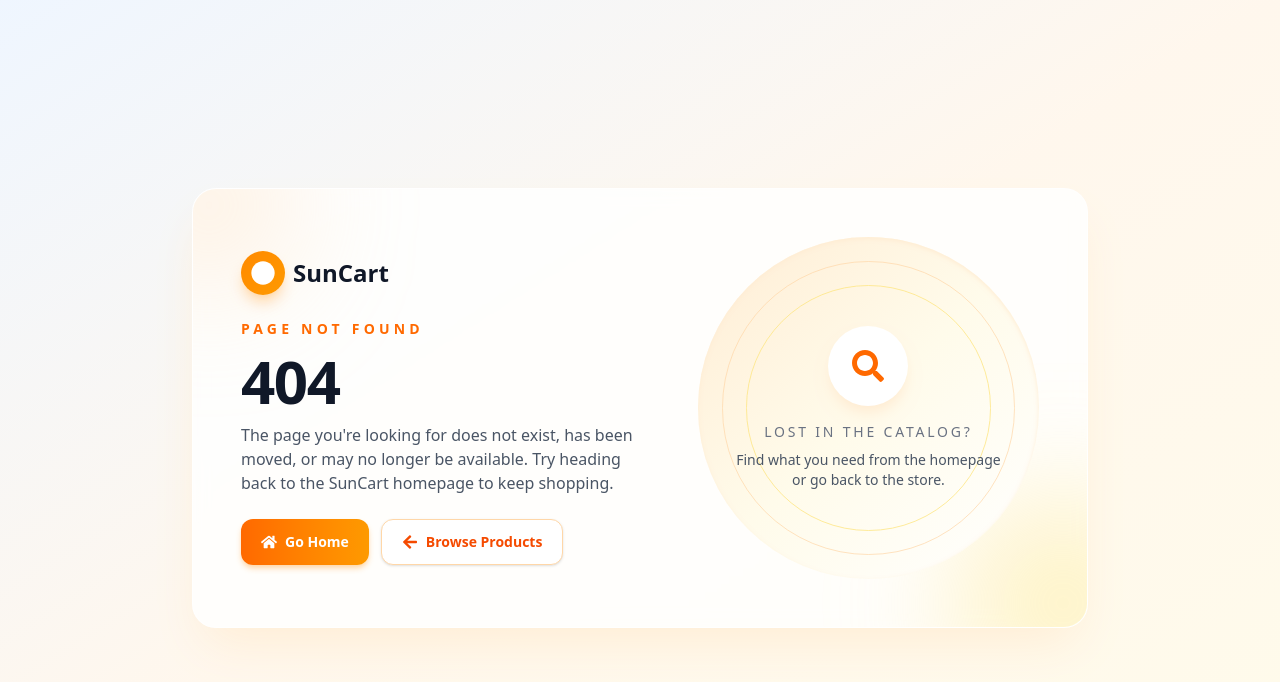
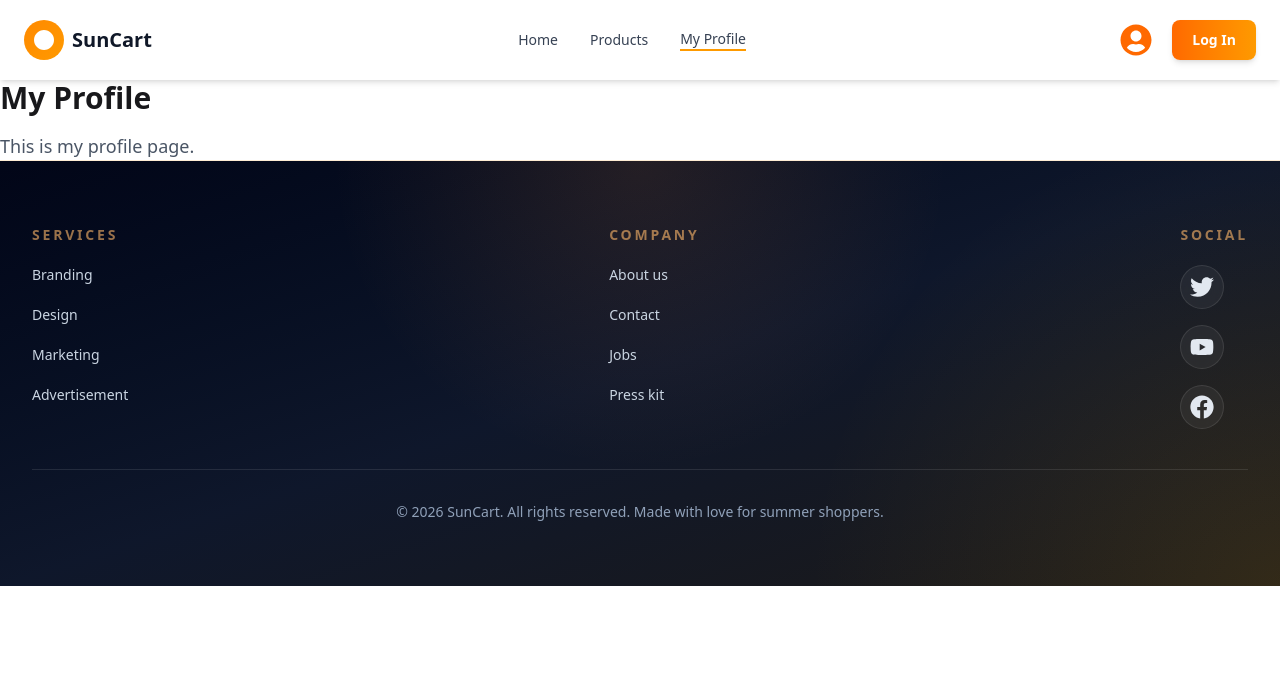
Before and after one commit to Ashraful-IR/SunCart-Summer-Essentials-Store, a Next.js app: page /MyProfile in a window 1280 px wide. Before the commit this address had no page. Shown: the top 682 px of the page. Built offline with nearby package versions, Linux system fonts and the light colour scheme.

Commit message:
Half basic Design done

```diff
--- a/src/app/(main)/Home/page.jsx
+++ b/src/app/(main)/Home/page.jsx
@@ -1,4 +1,4 @@
-import React from 'react';
+import React from "react";
 
 const HomePage = () => {
   return (
--- /dev/null
+++ b/src/app/(main)/MyProfile/page.jsx
@@ -0,0 +1,12 @@
+import React from "react";
+
+const MyProfile = () => {
+  return (
+    <div>
+      <h1 className="text-3xl font-bold">My Profile</h1>
+      <p className="mt-4 text-lg text-gray-600">This is my profile page.</p>
+    </div>
+  );
+};
+
+export default MyProfile;
--- a/src/components/shared/Footer.jsx
+++ b/src/components/shared/Footer.jsx
@@ -6,57 +6,64 @@ const FooterPage = () => {
   return (
     <footer className="relative overflow-hidden border-t border-orange-100 bg-linear-to-br from-slate-950 via-slate-900 to-stone-900 text-slate-100">
       <div className="absolute inset-0 bg-[radial-gradient(circle_at_top,rgba(251,146,60,0.12),transparent_40%),radial-gradient(circle_at_bottom_right,rgba(251,191,36,0.1),transparent_35%)]"></div>
-      <div className="relative mx-auto flex w-full max-w-7xl flex-col gap-10 px-4 py-12 sm:px-6 sm:py-14 lg:flex-row lg:items-start lg:justify-between lg:px-8 lg:py-16">
-        <nav className="space-y-4 sm:space-y-5">
-          <h6 className="text-sm font-semibold uppercase tracking-[0.2em] text-orange-300 footer-title">
+      <div className="relative mx-auto w-full max-w-7xl px-3 py-8 sm:px-4 sm:py-10 md:px-6 md:py-12 lg:px-8 lg:py-16">
+        <div className="grid grid-cols-2 gap-4 justify-center sm:gap-6 md:gap-8 lg:flex lg:flex-row lg:items-start lg:justify-between lg:gap-12">
+        <nav className="space-y-3 text-center sm:text-left sm:space-y-4 md:space-y-5">
+          <h6 className="text-xs font-semibold uppercase tracking-[0.2em] text-orange-300 sm:text-sm footer-title">
             Services
           </h6>
-          <Link href="/" className="link link-hover block text-sm text-slate-300 transition hover:text-orange-300">
+          <Link href="/" className="link link-hover block text-xs text-slate-300 transition hover:text-orange-300 sm:text-sm">
             Branding
           </Link>
-          <Link href="/" className="link link-hover block text-sm text-slate-300 transition hover:text-orange-300">
+          <Link href="/" className="link link-hover block text-xs text-slate-300 transition hover:text-orange-300 sm:text-sm">
             Design
           </Link>
-          <Link href="/" className="link link-hover block text-sm text-slate-300 transition hover:text-orange-300">
+          <Link href="/" className="link link-hover block text-xs text-slate-300 transition hover:text-orange-300 sm:text-sm">
             Marketing
           </Link>
-          <Link href="/" className="link link-hover block text-sm text-slate-300 transition hover:text-orange-300">
+          <Link href="/" className="link link-hover block text-xs text-slate-300 transition hover:text-orange-300 sm:text-sm">
             Advertisement
           </Link>
         </nav>
-        <nav className="space-y-4 sm:space-y-5">
-          <h6 className="text-sm font-semibold uppercase tracking-[0.2em] text-orange-300 footer-title">
+        <nav className="space-y-3 text-center sm:text-left sm:space-y-4 md:space-y-5">
+          <h6 className="text-xs font-semibold uppercase tracking-[0.2em] text-orange-300 sm:text-sm footer-title">
             Company
           </h6>
-          <Link href="/" className="link link-hover block text-sm text-slate-300 transition hover:text-orange-300">
+          <Link href="/" className="link link-hover block text-xs text-slate-300 transition hover:text-orange-300 sm:text-sm">
             About us
           </Link>
-          <Link href="/" className="link link-hover block text-sm text-slate-300 transition hover:text-orange-300">
+          <Link href="/" className="link link-hover block text-xs text-slate-300 transition hover:text-orange-300 sm:text-sm">
             Contact
           </Link>
-          <Link href="/" className="link link-hover block text-sm text-slate-300 transition hover:text-orange-300">
+          <Link href="/" className="link link-hover block text-xs text-slate-300 transition hover:text-orange-300 sm:text-sm">
             Jobs
           </Link>
-          <Link href="/" className="link link-hover block text-sm text-slate-300 transition hover:text-orange-300">
+          <Link href="/" className="link link-hover block text-xs text-slate-300 transition hover:text-orange-300 sm:text-sm">
             Press kit
           </Link>
         </nav>
-        <nav className="space-y-4 sm:space-y-5">
-          <h6 className="text-sm font-semibold uppercase tracking-[0.2em] text-orange-300 footer-title">
+        <nav className="col-span-2 space-y-3 text-center sm:col-span-1 sm:text-left sm:space-y-4 md:space-y-5">
+          <h6 className="text-xs font-semibold uppercase tracking-[0.2em] text-orange-300 sm:text-sm footer-title">
             Social
           </h6>
-          <div className="grid grid-flow-col gap-3 sm:gap-4">
-            <Link href="/" className="grid h-11 w-11 place-items-center rounded-full border border-white/10 bg-white/5 text-slate-200 backdrop-blur transition hover:-translate-y-0.5 hover:border-orange-300/50 hover:bg-orange-500/15 hover:text-orange-300">
-              <FaTwitter className="h-5 w-5 sm:h-6 sm:w-6" />
+          <div className="flex  justify-center sm:justify-start gap-2 sm:gap-3 md:gap-4 sm:flex-col">
+            <Link href="/" className="grid h-9 w-9 place-items-center rounded-full border border-white/10 bg-white/5 text-slate-200 backdrop-blur transition hover:-translate-y-0.5 hover:border-orange-300/50 hover:bg-orange-500/15 hover:text-orange-300 sm:h-10 sm:w-10 md:h-11 md:w-11">
+              <FaTwitter className="h-4 w-4 sm:h-5 sm:w-5 md:h-6 md:w-6" />
             </Link>
-            <Link href="/" className="grid h-11 w-11 place-items-center rounded-full border border-white/10 bg-white/5 text-slate-200 backdrop-blur transition hover:-translate-y-0.5 hover:border-orange-300/50 hover:bg-orange-500/15 hover:text-orange-300">
-              <FaYoutube className="h-5 w-5 sm:h-6 sm:w-6" />
+            <Link href="/" className="grid h-9 w-9 place-items-center rounded-full border border-white/10 bg-white/5 text-slate-200 backdrop-blur transition hover:-translate-y-0.5 hover:border-orange-300/50 hover:bg-orange-500/15 hover:text-orange-300 sm:h-10 sm:w-10 md:h-11 md:w-11">
+              <FaYoutube className="h-4 w-4 sm:h-5 sm:w-5 md:h-6 md:w-6" />
             </Link>
-            <Link href="/" className="grid h-11 w-11 place-items-center rounded-full border border-white/10 bg-white/5 text-slate-200 backdrop-blur transition hover:-translate-y-0.5 hover:border-orange-300/50 hover:bg-orange-500/15 hover:text-orange-300">
-              <FaFacebook className="h-5 w-5 sm:h-6 sm:w-6" />
+            <Link href="/" className="grid h-9 w-9 place-items-center rounded-full border border-white/10 bg-white/5 text-slate-200 backdrop-blur transition hover:-translate-y-0.5 hover:border-orange-300/50 hover:bg-orange-500/15 hover:text-orange-300 sm:h-10 sm:w-10 md:h-11 md:w-11">
+              <FaFacebook className="h-4 w-4 sm:h-5 sm:w-5 md:h-6 md:w-6" />
             </Link>
           </div>
         </nav>
+        </div>
+        <div className="mt-8 border-t border-white/10 pt-6 text-center sm:mt-10 sm:pt-8">
+          <p className="text-xs text-slate-400 sm:text-sm">
+            &copy; {new Date().getFullYear()} SunCart. All rights reserved. Made with love for summer shoppers.
+          </p>
+        </div>
       </div>
     </footer>
   );
--- a/src/components/shared/Navbar.jsx
+++ b/src/components/shared/Navbar.jsx
@@ -9,7 +9,7 @@ const NavPage = () => {
     <>
       <NavLink href="/">Home</NavLink>
       <NavLink href="/Product">Products</NavLink>
-      <NavLink href="/contact">My Profile</NavLink>
+      <NavLink href="/MyProfile">My Profile</NavLink>
     </>
   );
 
--- /dev/null
+++ b/src/data/products.json
@@ -0,0 +1,62 @@
+[
+  {
+    "id": 1,
+    "name": "Sunscreen SPF 50",
+    "price": 24.99,
+    "originalPrice": 49.99,
+    "rating": 4.8,
+    "reviews": 324,
+    "image": "https://images.unsplash.com/photo-1608571423902-eed4a5ad8108?w=500&h=500&fit=crop",
+    "category": "skincare"
+  },
+  {
+    "id": 2,
+    "name": "Cooling Summer Hat",
+    "price": 34.99,
+    "originalPrice": 69.99,
+    "rating": 4.6,
+    "reviews": 156,
+    "image": "https://images.unsplash.com/photo-1543163521-1bf539c55dd2?w=500&h=500&fit=crop",
+    "category": "accessories"
+  },
+  {
+    "id": 3,
+    "name": "Hydration Water Bottle",
+    "price": 19.99,
+    "originalPrice": 39.99,
+    "rating": 4.9,
+    "reviews": 512,
+    "image": "https://images.unsplash.com/photo-1602143407151-7e406dc6835a?w=500&h=500&fit=crop",
+    "category": "accessories"
+  },
+  {
+    "id": 4,
+    "name": "UV Protection Sunglasses",
+    "price": 44.99,
+    "originalPrice": 89.99,
+    "rating": 4.7,
+    "reviews": 289,
+    "image": "https://images.unsplash.com/photo-1572635196237-14b3f281503f?w=500&h=500&fit=crop",
+    "category": "accessories"
+  },
+  {
+    "id": 5,
+    "name": "Lightweight Beach Towel",
+    "price": 14.99,
+    "originalPrice": 29.99,
+    "rating": 4.5,
+    "reviews": 198,
+    "image": "https://images.unsplash.com/photo-1552820728-8ac41f1ce891?w=500&h=500&fit=crop",
+    "category": "essentials"
+  },
+  {
+    "id": 6,
+    "name": "Cooling Gel Pack Set",
+    "price": 16.99,
+    "originalPrice": 33.99,
+    "rating": 4.7,
+    "reviews": 267,
+    "image": "https://images.unsplash.com/photo-1584622181563-430f63602d4b?w=500&h=500&fit=crop",
+    "category": "essentials"
+  }
+]
```
Lines whose indentation alone changed are shown as unchanged.
